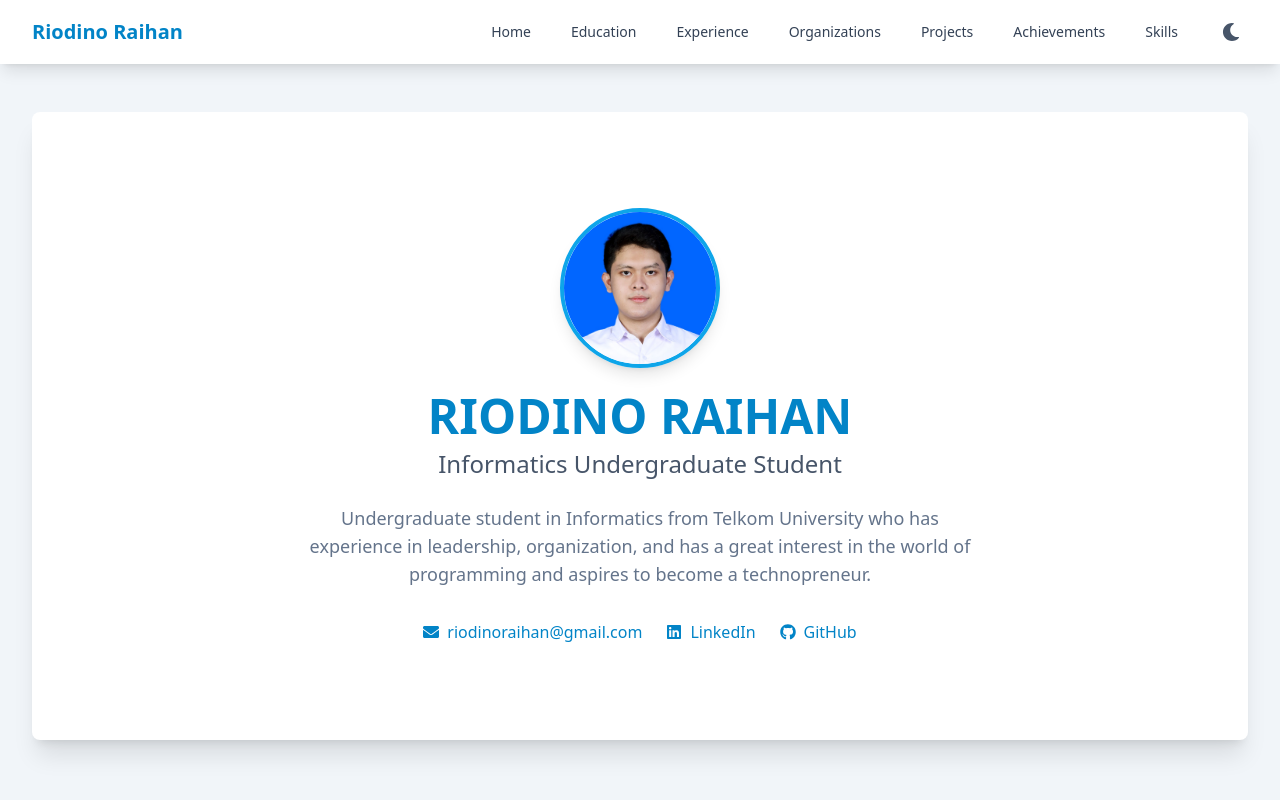
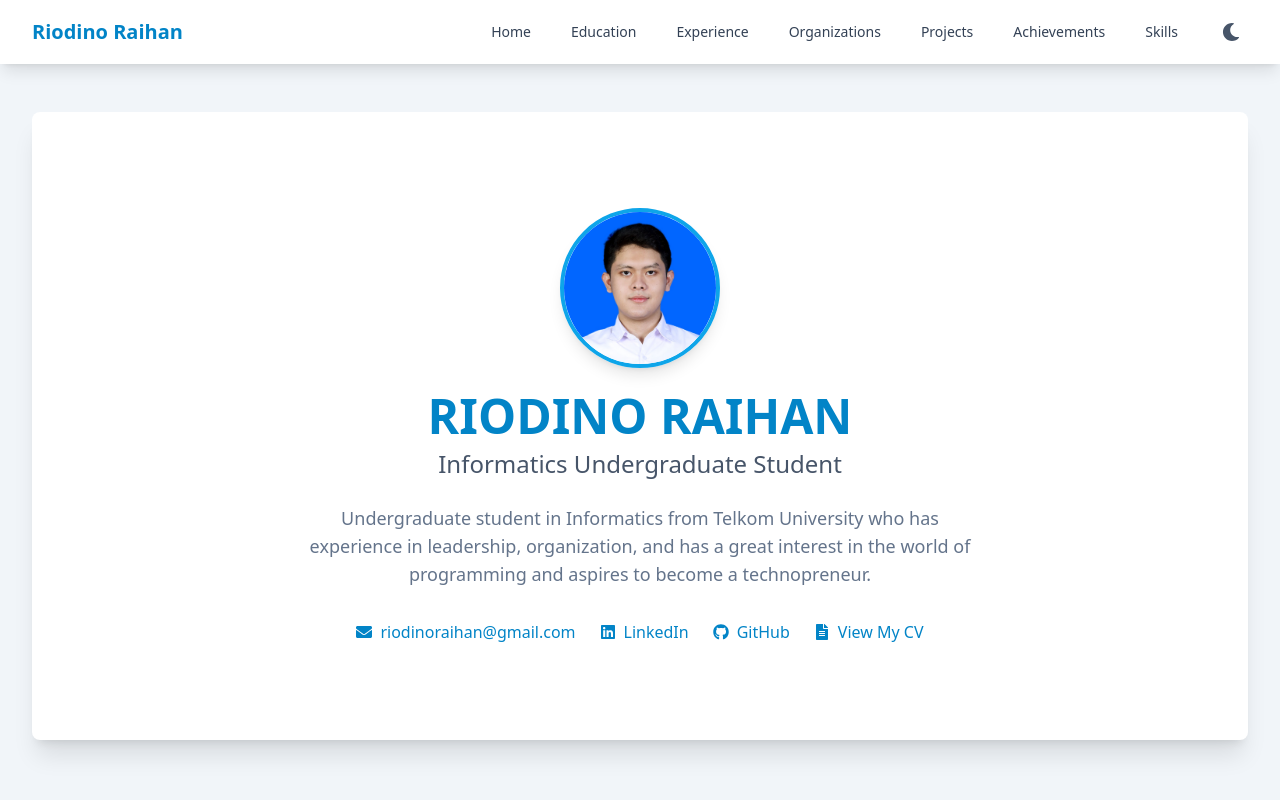
Before and after one commit to riodino14/riodino-raihan---portfolio, a React (Vite) app: page /#/ in a window 1280 px wide. Shown: the top 800 px of the page. Built offline with nearby package versions, Linux system fonts and the light colour scheme.

Commit message:
Update Hero.tsx

```diff
--- a/components/Hero.tsx
+++ b/components/Hero.tsx
@@ -1,7 +1,7 @@
 import React from 'react';
 import { ProfileData } from '../types.ts';
 import { FaPhone, FaEnvelope, FaLinkedin, FaGithub } from 'react-icons/fa';
-
+import { FaFileAlt } from 'react-icons/fa';
 const Hero: React.FC<ProfileData> = ({ name, title, phone, email, linkedin, personalStatement, profileImageUrl }) => {
   return (
     <section
@@ -40,6 +40,14 @@ const Hero: React.FC<ProfileData> = ({ name, title, phone, email, linkedin, pers
            <a href={`https://github.com/riodino14`} target="_blank" rel="noopener noreferrer" className="flex items-center text-sky-600 dark:text-sky-400 hover:text-sky-700 dark:hover:text-sky-300 transition-colors">
               <FaGithub className="mr-2" /> GitHub
             </a>
+            <a
+              href="https://drive.google.com/file/d/16ihYlD7aBHRkS8ZQcPwxiuH1zZ3SPYcG/view?usp=sharing"
+              target="_blank"
+              rel="noopener noreferrer"
+              className="flex items-center text-sky-600 dark:text-sky-400 hover:text-sky-700 dark:hover:text-sky-300 transition-colors"
+            >
+              <FaFileAlt className="mr-2" /> View My CV
+            </a>
         </div>
       </div>
     </section>
```
